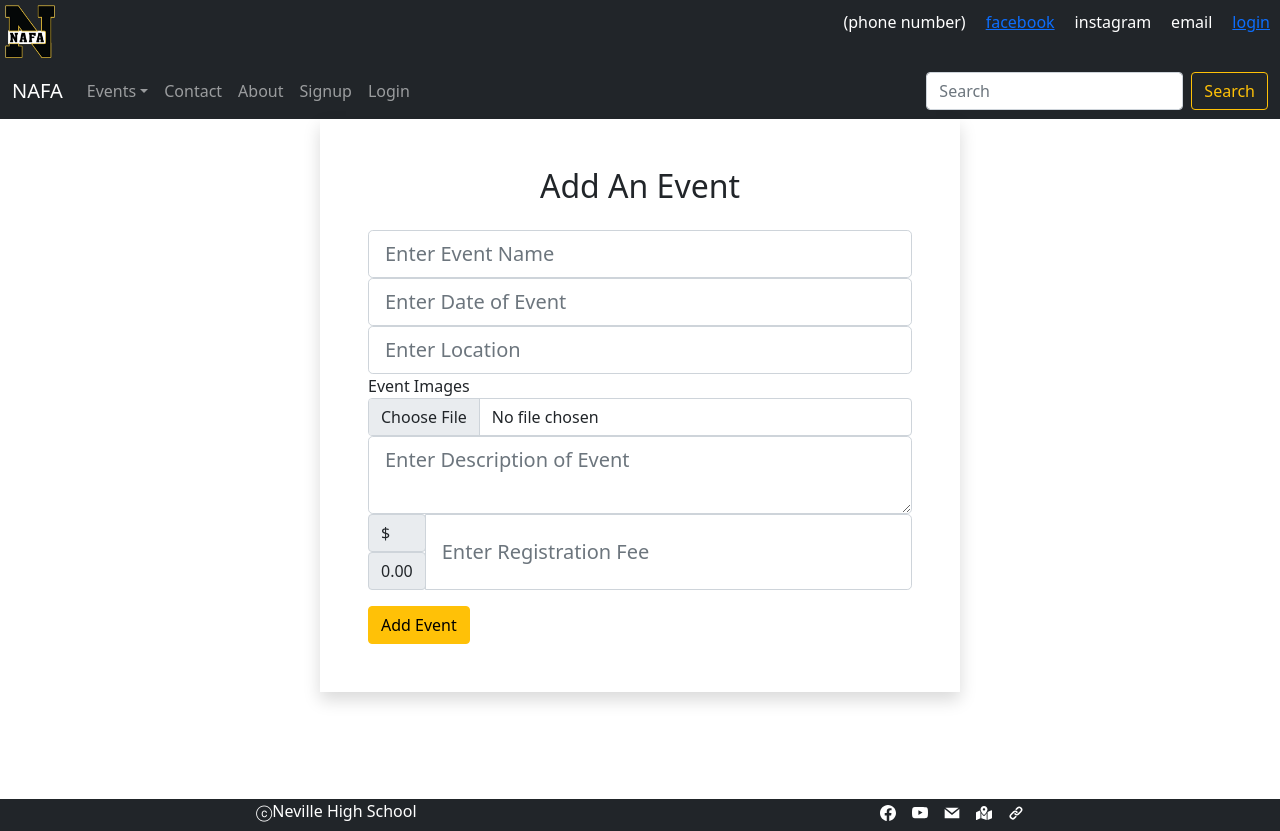
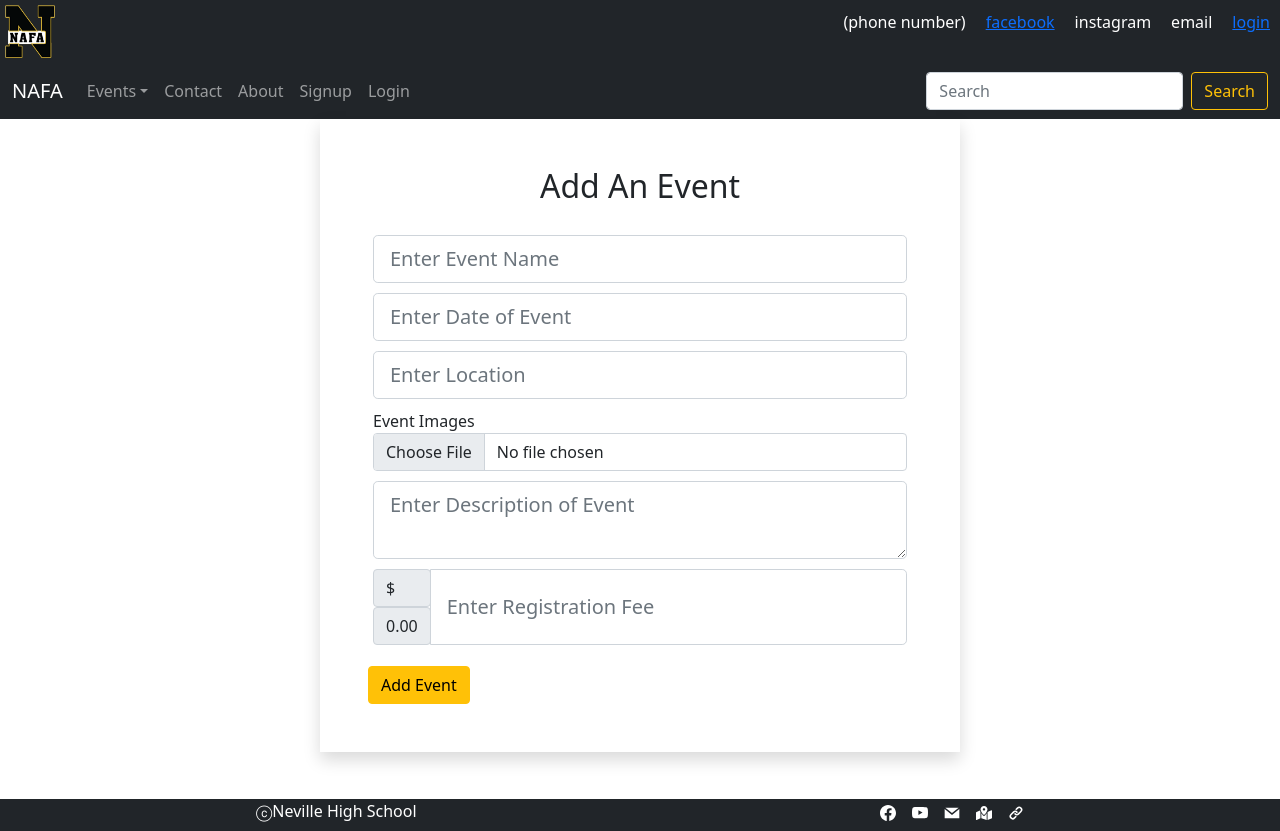
Before and after one commit to masonmoore13/CodeRaid, a React (Create React App) app in the folder nafa-frontend/: page /event/createEvent in a window 1280 px wide. Built offline with nearby package versions, Linux system fonts and the light colour scheme.

Commit message:
typo fix

```diff
--- a/nafa-frontend/src/App.js
+++ b/nafa-frontend/src/App.js
@@ -37,7 +37,7 @@ function App() {
           <Route path="/signup" element={<UserSignup actions={actions} />} />
           <Route path="/login" element={<Login actions={actions} />} />
 
-          <Route exact path="/eventww" element={<ShowEvents />} />
+          <Route exact path="/event" element={<ShowEvents />} />
           <Route path="/event/createEvent" element={<CreateEvent />} />
           <Route path="/event/:id/" element={<EventDetail />} />
           <Route path="/event/:id/update" element={<EventUpdate />} />
--- a/nafa-frontend/src/components/pages/events/Event.css
+++ b/nafa-frontend/src/components/pages/events/Event.css
@@ -7,3 +7,7 @@
 .eventDetail{
     text-align: center;
 }
+
+.form-group{
+    padding: 5px;
+}
```
